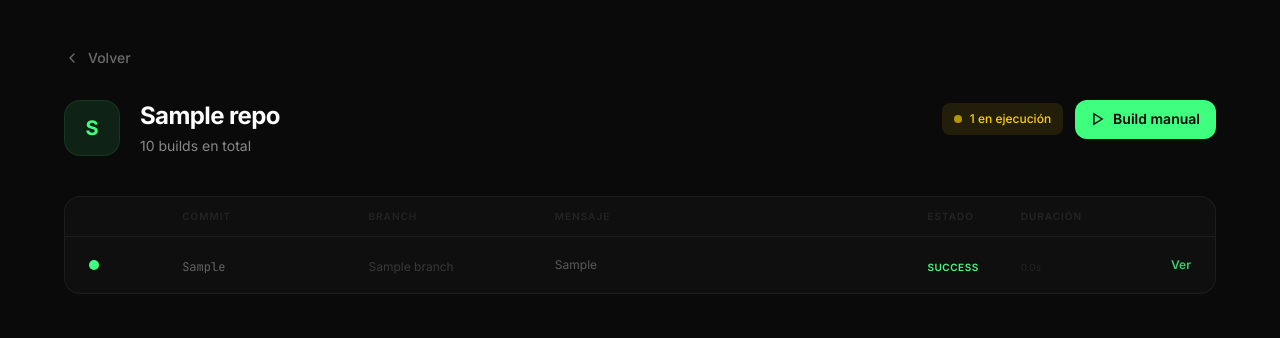
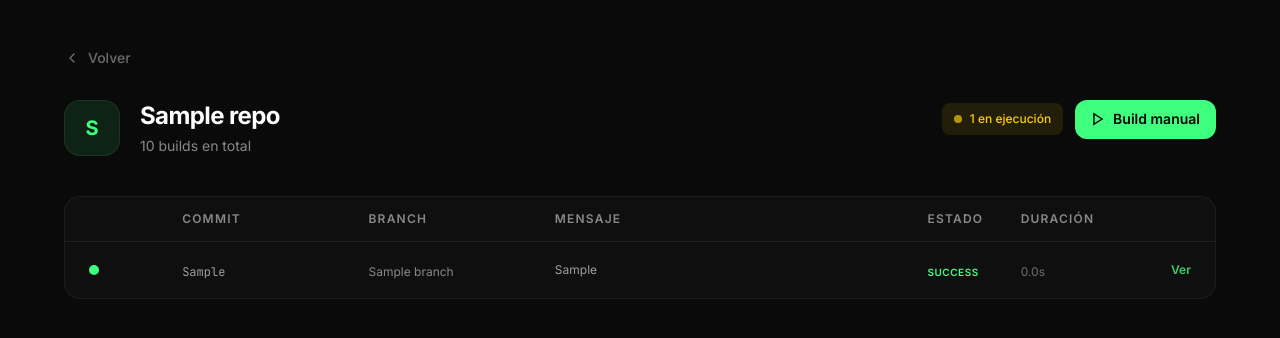
Before and after one commit to MBH0/ci-watcher, a Python web app: template app/templates/project.html in a window 1280 px wide. Shown: the top 338 px of the page. Run offline with Jinja, Linux system fonts and the light colour scheme; the template is opened without the code that fills it: most values are stand-ins (such as "Sample title", 1, 10 or a date in 2020); style sheets or scripts are compiled from the project's sources.

Commit message:
fix: improved contrast on all pages — column headers, commit hashes, timestamps, labels, buttons

```diff
--- a/app/templates/build.html
+++ b/app/templates/build.html
@@ -64,7 +64,7 @@
     <div class="card-solid overflow-hidden">
       <div class="flex items-center justify-between px-6 py-4 border-b border-white/[0.06]">
         <div class="flex items-center gap-3">
-          <span class="text-xs text-f11-muted/50 uppercase tracking-widest font-semibold">Build Log</span>
+          <span class="text-xs text-white/50 uppercase tracking-widest font-semibold">Build Log</span>
           {% if build.status == 'running' %}
           <span class="flex items-center gap-1.5 text-[10px] text-f11-warning">
             <span class="w-1.5 h-1.5 rounded-full bg-f11-warning animate-pulse"></span>
--- a/app/templates/project.html
+++ b/app/templates/project.html
@@ -49,7 +49,7 @@
     {% else %}
     <!-- Builds list -->
     <div class="card-solid overflow-hidden">
-      <div class="grid grid-cols-12 gap-4 px-6 py-3 border-b border-white/[0.06] text-[10px] text-f11-muted/30 uppercase tracking-widest font-semibold">
+      <div class="grid grid-cols-12 gap-4 px-6 py-3.5 border-b border-white/[0.08] text-xs text-white/50 uppercase tracking-widest font-semibold">
         <div class="col-span-1"></div>
         <div class="col-span-2">Commit</div>
         <div class="col-span-2">Branch</div>
@@ -74,18 +74,18 @@
 
           <!-- Commit -->
           <div class="col-span-2">
-            <span class="text-xs font-mono text-f11-dim/70">{{ b.commit_sha[:7] }}</span>
+            <span class="text-xs font-mono text-white/60">{{ b.commit_sha[:7] }}</span>
           </div>
 
           <!-- Branch -->
           <div class="col-span-2">
-            <span class="text-xs text-f11-muted/60">{{ b.branch }}</span>
+            <span class="text-xs text-white/50">{{ b.branch }}</span>
           </div>
 
           <!-- Message -->
           <div class="col-span-4 min-w-0">
             {% if b.commit_msg %}
-            <span class="text-xs text-f11-dim/60 truncate block">{{ b.commit_msg.strip()[:80] }}</span>
+            <span class="text-xs text-white/60 truncate block">{{ b.commit_msg.strip()[:80] }}</span>
             {% endif %}
           </div>
 
@@ -103,7 +103,7 @@
           <!-- Duration -->
           <div class="col-span-1">
             {% if b.started_at and b.finished_at %}
-            <span class="text-[10px] text-f11-muted/30">{{ (b.finished_at - b.started_at).total_seconds()|round(1) }}s</span>
+            <span class="text-xs text-white/40">{{ (b.finished_at - b.started_at).total_seconds()|round(1) }}s</span>
             {% endif %}
           </div>
 
--- a/app/templates/repos.html
+++ b/app/templates/repos.html
@@ -27,17 +27,17 @@
             {% endif %}
           </div>
           {% if repo.description %}
-          <p class="text-xs text-f11-muted/40 mt-1.5 truncate max-w-xl">{{ repo.description }}</p>
+          <p class="text-xs text-white/50 mt-1.5 truncate max-w-xl">{{ repo.description }}</p>
           {% endif %}
         </div>
         <div class="flex items-center gap-4 shrink-0 ml-6">
           {% if repo.language %}
-          <span class="text-[10px] text-f11-muted/30 bg-white/[0.03] px-2.5 py-1.5 rounded-lg font-medium">{{ repo.language }}</span>
+          <span class="text-xs text-white/40 bg-white/[0.04] px-3 py-1.5 rounded-lg font-medium">{{ repo.language }}</span>
           {% endif %}
           {% if is_active %}
           <form method="POST" action="/repos/deactivate">
             <input type="hidden" name="repo" value="{{ full }}">
-            <button class="text-xs text-f11-muted/40 hover:text-f11-danger px-4 py-2 rounded-xl hover:bg-f11-danger/5 transition-all font-medium">Desactivar</button>
+            <button class="text-xs text-white/50 hover:text-f11-danger px-4 py-2 rounded-xl hover:bg-f11-danger/10 transition-all font-medium">Desactivar</button>
           </form>
           {% else %}
           <form method="POST" action="/repos/activate">
--- a/app/templates/settings.html
+++ b/app/templates/settings.html
@@ -17,7 +17,7 @@
         </h2>
 
         <div>
-          <label class="block text-xs text-f11-muted font-medium mb-1.5">Client ID</label>
+          <label class="block text-xs text-white/60 font-medium mb-1.5">Client ID</label>
           <input name="github_client_id" value="{{ settings.get('github_client_id', '') }}"
                  class="w-full bg-[#0a0a0a] border border-white/10 rounded-lg px-4 py-2.5 text-white text-sm font-mono placeholder-f11-muted/50 focus:border-f11-accent/30 focus:outline-none transition-colors"
                  placeholder="Ov23lis8lqbCU3etglbd">
```
Also changed, not shown: app/templates/index.html (+4 -4 lines).
